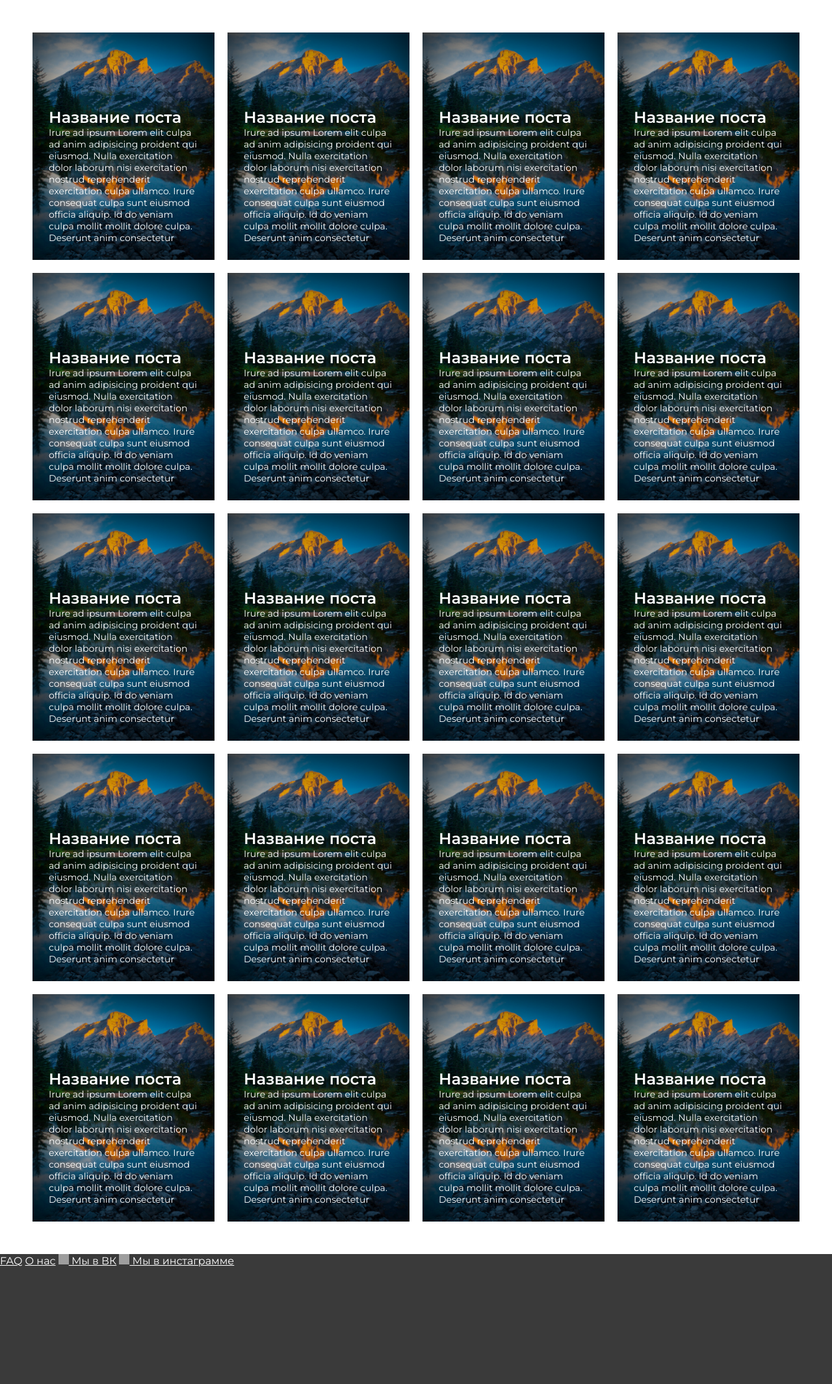
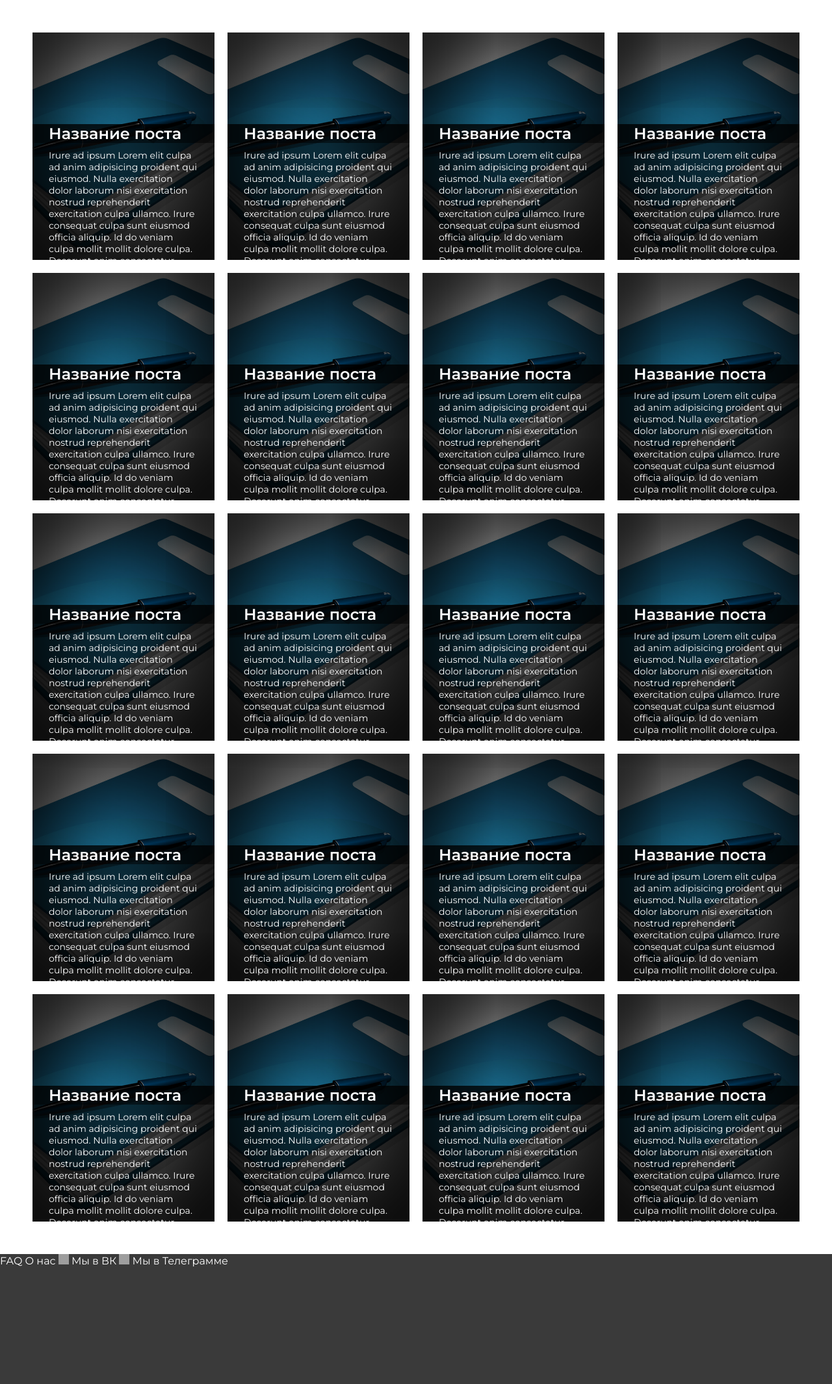
Before and after one commit to Leonid-poc/Web_Hakaton, a Django app: page / in a window 1280 px wide. Shown: the part 89-2219 px from the top of the page at 65% size. Run offline with Django 3.2, Linux system fonts and the light colour scheme; grey boxes are pictures that could not be loaded.

Commit message:
'верстка_2'

```diff
--- a/hakaton/hall/static/css/footer.css
+++ b/hakaton/hall/static/css/footer.css
@@ -2,3 +2,7 @@
     width: 16px;
     height: 16px;
 }
+
+a {
+    text-decoration: none;
+}
--- a/hakaton/hall/static/css/news.css
+++ b/hakaton/hall/static/css/news.css
@@ -20,22 +20,36 @@
   color: white;
   font-size: 24px;
   font-weight: 600;
+  padding: 0px 25px;
+  background: rgba(0, 0, 0, 0.8)
 }
 
-.news-post-desc {
+.news-post-desc-wrapper {
   color: white;
   font-size: 14px;
   max-height: 180px;
   overflow: hidden;
+  padding: 10px 25px;
+  transition: 0.3s;
+  background: rgba(0, 0, 0, 0.6)
+}
+
+.news-post-desc-wrapper a {
+  color: #70a1ff;
+  text-decoration: underline;
 }
 
 .new-post-wrapper {
   width: 100%;
   height: 100%;
-  box-shadow: inset 0px 0px 100px 0px black;
+  box-shadow: inset 0px 0px 150px 50px black;
 
   display: flex;
   flex-direction: column;
   justify-content: flex-end;
-  padding: 25px;
+
+  position: relative;
 }
+
+@media screen and (max-width: 1024px) {
+}
--- a/hakaton/hall/static/js/main.js
+++ b/hakaton/hall/static/js/main.js
@@ -1,3 +1,8 @@
 $('.header-burger-menu').on('click', (e) => {
   $('.header-nav').toggleClass('active');
 });
+
+let q = document.getElementsByClassName('news-post-desc')
+for (i of q) {
+    i.innerHTML = i.innerHTML.slice(0, 364) + '...'
+}
--- a/hakaton/hall/templates/base.html
+++ b/hakaton/hall/templates/base.html
@@ -51,7 +51,7 @@
         <a href="" class="dark">FAQ</a>
         <a href="" class="dark">О нас</a>
         <a href="" class="dark"><img class='connection' src="https://free-png.ru/wp-content/uploads/2020/04/VK_Blue_Logo_t-340x340.png"> Мы в ВК</a>
-        <a href="" class="dark"><img class='connection' src="https://upload.wikimedia.org/wikipedia/commons/thumb/e/e7/Instagram_logo_2016.svg/768px-Instagram_logo_2016.svg.png"> Мы в инстаграмме</a>
+        <a href="" class="dark"><img class='connection' src="https://upload.wikimedia.org/wikipedia/commons/5/5c/Telegram_Messenger.png"> Мы в Телеграмме</a>
       </nav>
     </div>
   </footer>
--- a/hakaton/hall/templates/baseNews.html
+++ b/hakaton/hall/templates/baseNews.html
@@ -8,7 +8,10 @@
     <div class="news-post" style="background-image: url({% static 'img/temp.jpg' %});">
       <div class="new-post-wrapper">
         <div class="news-post-title">Название поста</div>
-        <div class="news-post-desc">Irure ad ipsum Lorem elit culpa ad anim adipisicing proident qui eiusmod. Nulla exercitation dolor laborum nisi exercitation nostrud reprehenderit exercitation culpa ullamco. Irure consequat culpa sunt eiusmod officia aliquip. Id do veniam culpa mollit mollit dolore culpa. Deserunt anim consectetur exercitation adipisicing irure ex dolor laborum adipisicing eu. Consectetur consequat deserunt labore minim ex labore. Occaecat enim sint in aute quis commodo ipsum officia ea consequat.</div>
+        <div class="news-post-desc-wrapper">
+          <span class="news-post-desc">Irure ad ipsum Lorem elit culpa ad anim adipisicing proident qui eiusmod. Nulla exercitation dolor laborum nisi exercitation nostrud reprehenderit exercitation culpa ullamco. Irure consequat culpa sunt eiusmod officia aliquip. Id do veniam culpa mollit mollit dolore culpa. Deserunt anim consectetur exercitation adipisicing irure ex dolor laborum adipisicing eu</span>
+          <span><a href="">Читать далее.</a></span>
+        </div>
       </div>
     </div>
     {% endfor %}
```
Also changed, not shown: hakaton/hall/static/img/temp.jpg.
